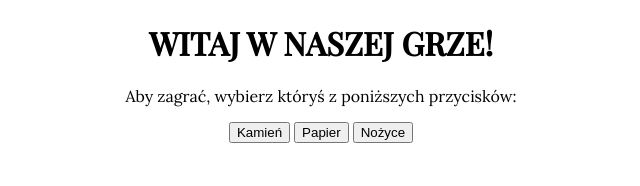
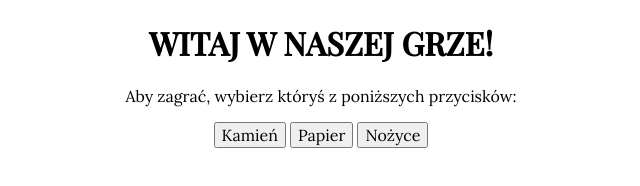
Before and after one commit to anna130993/javascript-prework, a website: page index.html in a window 1280 px wide. Shown: the whole page, without its empty margins (319-959 px from the left). Drawn offline with nearby package versions, Linux system fonts and the light colour scheme.

Commit message:
Add font styles for buttons

```diff
--- a/css/style.css
+++ b/css/style.css
@@ -10,3 +10,8 @@ h1 {
 p{
     font-family: 'Lora', serif;
 }
+
+button {
+    font-family: 'Lora', serif;
+    font-size: 16px;
+}
```
